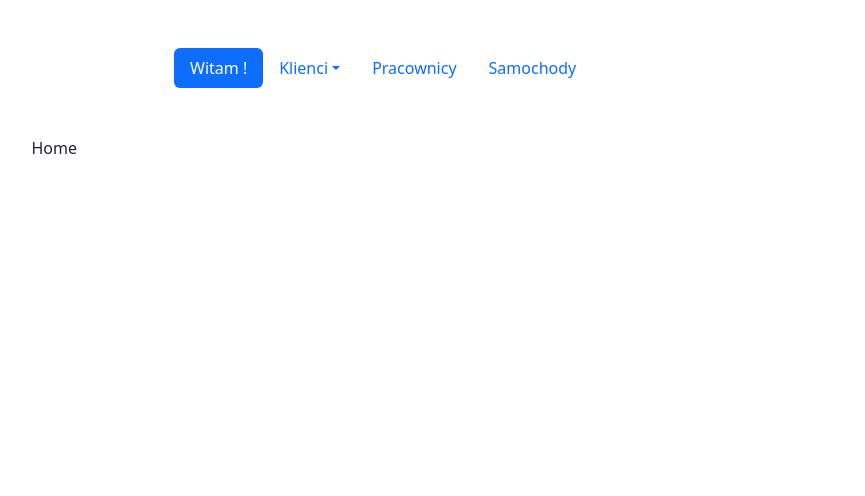
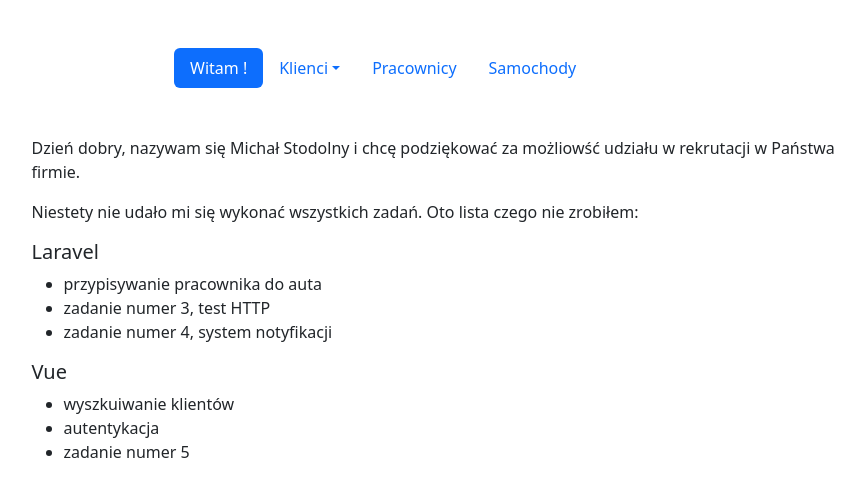
Before and after one commit to michalstudi95/onx-frontend, a Vue app: page / in a window 1280 px wide. Shown: the top 496 px of the page, without its empty margins (181-1046 px from the left). Built offline with nearby package versions, Linux system fonts and the light colour scheme.

Commit message:
The end.

```diff
--- a/src/views/HomeView.vue
+++ b/src/views/HomeView.vue
@@ -1 +1,24 @@
-<template>Home</template>
+<template>
+  <p>
+    Dzień dobry, nazywam się Michał Stodolny i chcę podziękować za możliowść
+    udziału w rekrutacji w Państwa firmie.
+  </p>
+  <p>
+    Niestety nie udało mi się wykonać wszystkich zadań. Oto lista czego nie
+    zrobiłem:
+  </p>
+
+  <h5>Laravel</h5>
+  <ul>
+    <li>przypisywanie pracownika do auta</li>
+    <li>zadanie numer 3, test HTTP</li>
+    <li>zadanie numer 4, system notyfikacji</li>
+  </ul>
+
+  <h5>Vue</h5>
+  <ul>
+    <li>wyszkuiwanie klientów</li>
+    <li>autentykacja</li>
+    <li>zadanie numer 5</li>
+  </ul>
+</template>
```
